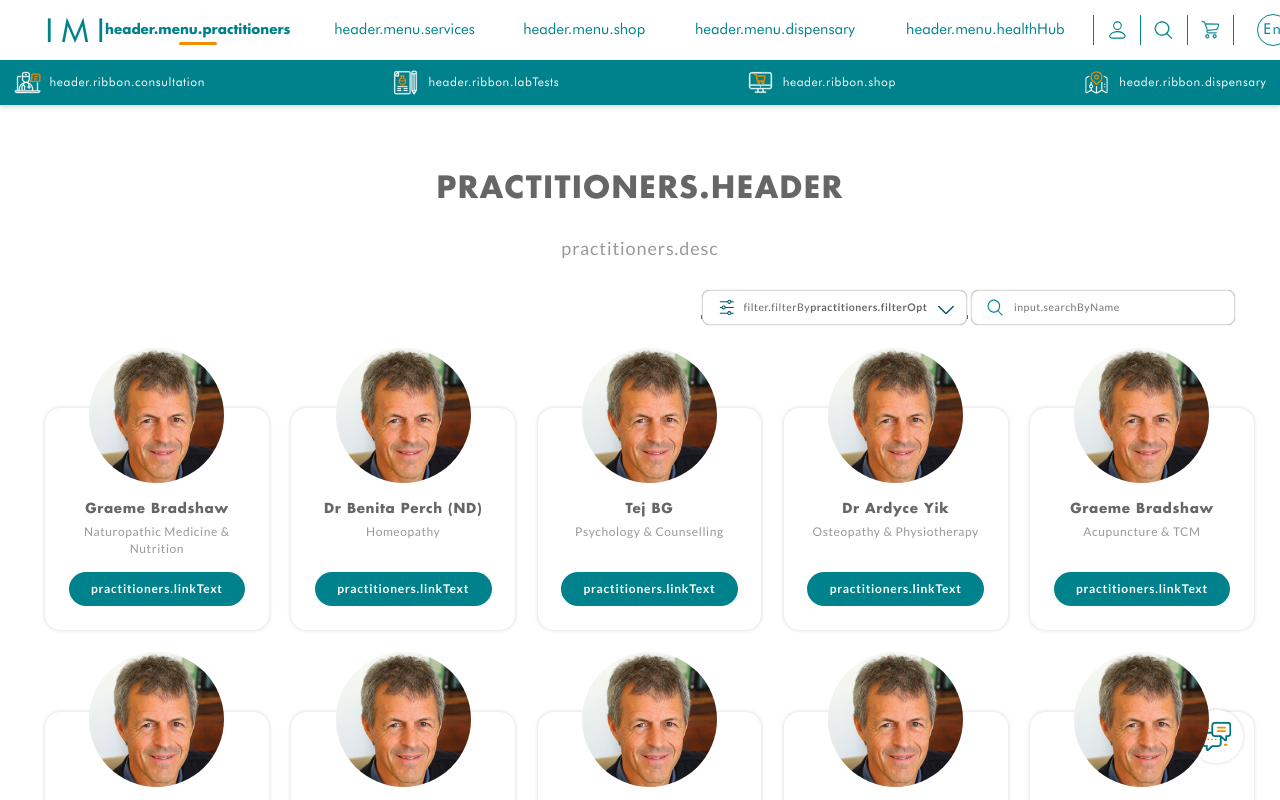
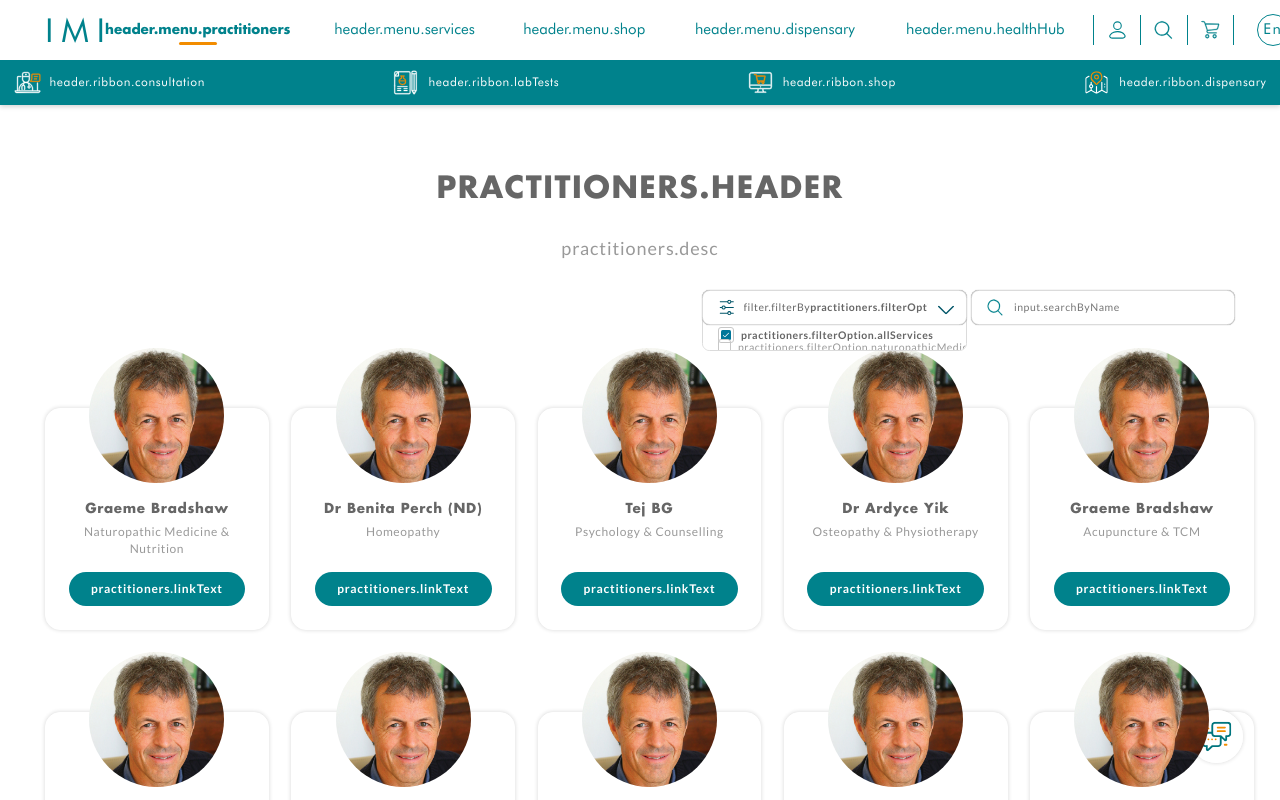
Before and after one commit to Chrislmc/react-boilerplate, a React (Vite) app: page / in a window 1280 px wide. Both pictures are taken after a click on the button "header.menu.practitioners". Built offline with nearby package versions, Linux system fonts and the light colour scheme; what i18next-xhr-backend would draw is missing.

Commit message:
select style fix wip

```diff
--- a/src/assets/icons/index.tsx
+++ b/src/assets/icons/index.tsx
@@ -14,6 +14,7 @@ import LabTests from "./Lab tests.svg";
 import Search from "./search.svg";
 import Shop from "./Shop.svg";
 import Star from "./star.svg";
+import Tick from "./tick.svg";
 import Whatsapp from "./whatsapp.svg";
 import Youtube from "./youtube.svg";
 
@@ -33,6 +34,7 @@ export const Icons = {
     Search,
     Shop,
     Star,
+    Tick,
     Whatsapp,
     Youtube,
     ...HomePageIcons,
--- a/src/components/imiSelect/_select.scss
+++ b/src/components/imiSelect/_select.scss
@@ -75,14 +75,16 @@
         left: 0;
         max-height: 0;
         transition: all 0.5s ease-out;
-        width: inherit;
+        width: calc(100% - 2.5rem);
         border: 0.0625rem solid $gray-200;
         border-radius: 0 0 0.625rem 0.625rem;
         overflow: hidden;
         display: flex;
         flex-direction: column;
-        background-color: aqua;
+        background-color: $white;
         overflow-y: auto;
+        gap: 1rem;
+        padding: 1.5rem 1.25rem 1.25rem 1.25rem;
 
         &.mod__is-expanded {
             max-height: 20rem;
@@ -104,30 +106,68 @@
                 background-color: $gray-300;
             }
 
-            &:not(:first-child) {
-                border-top: 0.0625rem solid $gray-600;
-            }
-
             .dropdown-item-btn {
                 max-height: 0;
                 width: 100%;
-                padding: 0 1.25rem;
                 display: flex;
                 flex-direction: row;
                 align-items: center;
-
+                gap: 0.625rem;
 
                 &.mod__is-expanded {
                     max-height: 100%;
                 }
 
-                p {
+                .tick-container {
+                    height: 1.125rem;
+                    width: 1.125rem;
+                    border: 0.0625rem solid $gray-400;
+                    border-radius: 0.25rem;
+                    margin: 0;
+                    display: flex;
+                    justify-content: center;
+                    align-items: center;
+
+                    .inner-tick-container {
+                        height: 0.875rem;
+                        width: 0.875rem;
+                        border-radius: 0.125rem;
+                        display: flex;
+                        justify-content: center;
+                        align-items: center;
+
+                        &.mod__selected {
+                            background-color: $blueish-green-700;
+                        }
+
+                        .tick-icon-container {
+                            height: 0.625rem;
+                            width: 0.625rem;
+                            display: flex;
+                            justify-content: center;
+                            align-items: center;
+
+                            img {
+                                height: 100%;
+                                width: 100%;
+                                object-fit: cover;
+                            }
+                        }
+                    }
+                }
+
+                .dropdown-item-desc {
                     font-size: 0.875rem;
-                    line-height: 3.75rem;
+                    line-height: 0.5rem;
                     font-family: $font-secondary;
                     font-weight: 500;
                     letter-spacing: 0.04375rem;
-                    color: $dark;
+                    color: $gray-600;
+
+                    &.mod__selected {
+                        color: $gray;
+                        font-weight: 700;
+                    }
                 }
             }
         }
--- a/src/components/imiSelect/index.tsx
+++ b/src/components/imiSelect/index.tsx
@@ -110,7 +110,36 @@ export const ImiSelect = <T extends string>({
                                     onDropdownItemBtnClick(option, isSelected)
                                 }
                             >
-                                <p>{option.text}</p>
+                                <div
+                                    className={`tick-container${
+                                        isSelected ? " mod__selected" : ""
+                                    }`}
+                                >
+                                    <div
+                                        className={`inner-tick-container${
+                                            isSelected ? " mod__selected" : ""
+                                        }`}
+                                    >
+                                        <div
+                                            className={`tick-icon-container${
+                                                isSelected
+                                                    ? " mod__selected"
+                                                    : ""
+                                            }`}
+                                        >
+                                            {isSelected && (
+                                                <img src={Icons.Tick} />
+                                            )}
+                                        </div>
+                                    </div>
+                                </div>
+                                <p
+                                    className={`dropdown-item-desc${
+                                        isSelected ? " mod__selected" : ""
+                                    }`}
+                                >
+                                    {option.text}
+                                </p>
                             </button>
                         </div>
                     );
```
Also changed, not shown: src/assets/icons/tick.svg (added).
